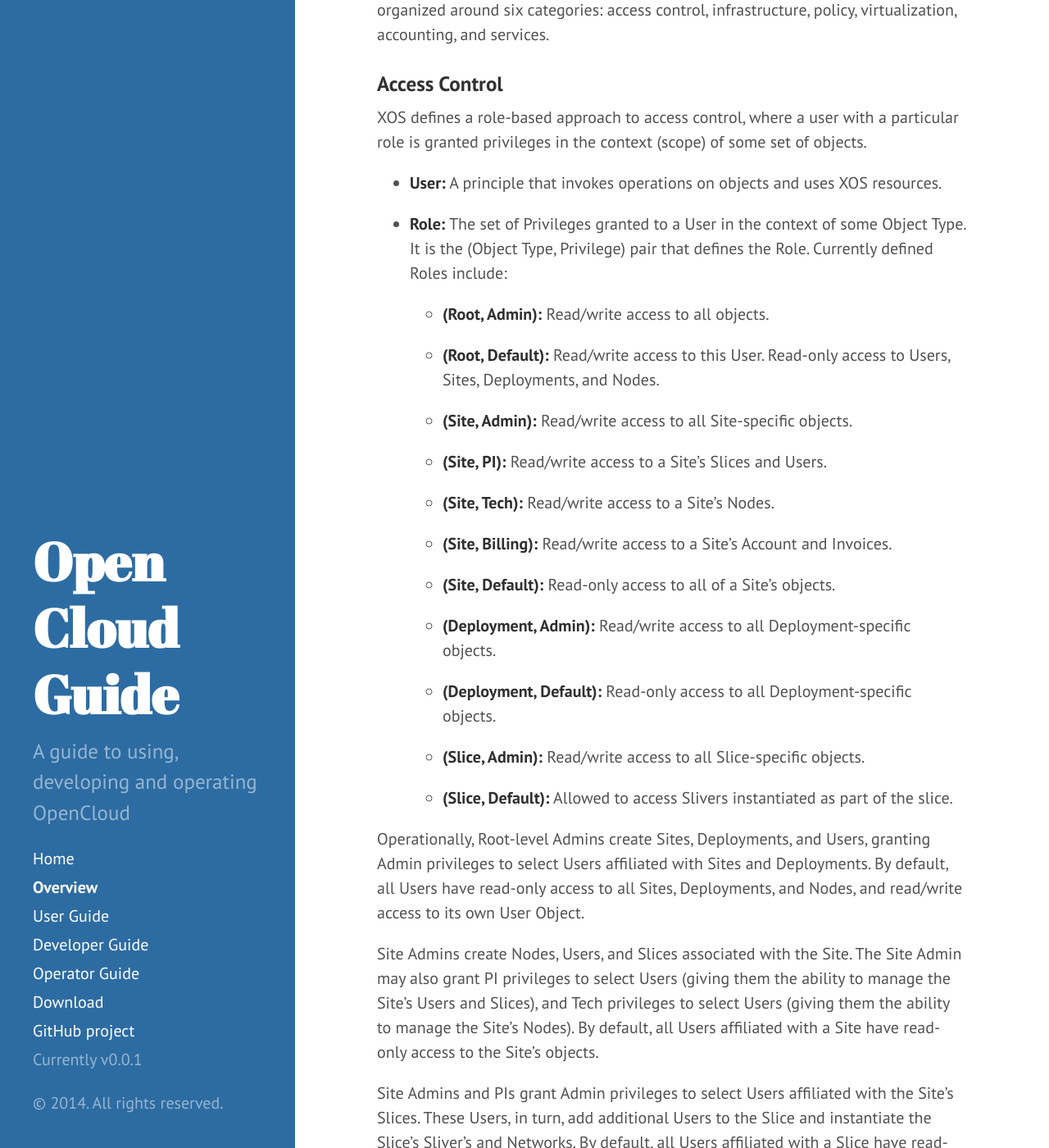
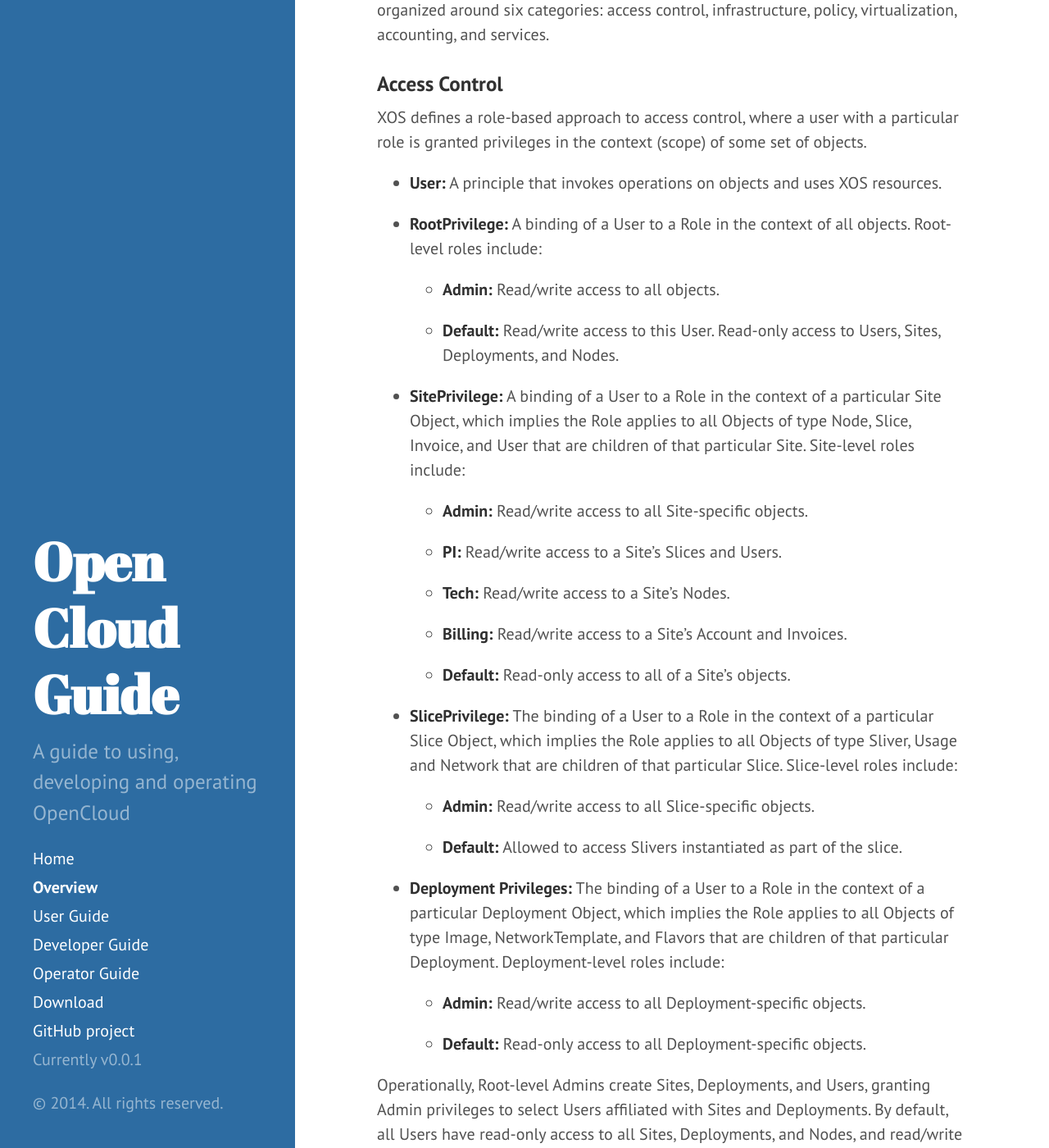
Before and after one commit to open-cloud/open-cloud.github.io.old, a Jekyll site: the page built from 0_overview.md, in a window 1280 px wide and 1400 px high, scrolled down 4338 px. Shown: the whole window at 82% size. Built offline with Jekyll 4.4.1, drawn with Linux system fonts in a browser that asks for light colours; Markdown is read by kramdown in place of the engine named in the settings; some of the changed text lies outside the part shown.

Commit message:
simplified access control

```diff
--- a/0_overview.md
+++ b/0_overview.md
@@ -155,37 +155,48 @@
 * **User:** A principle that invokes operations on objects and uses
   XOS resources.
 
-* **Role:** The set of Privileges granted to a User in the context of
-  some Object Type. It is the (Object Type, Privilege) pair that
-  defines the Role. Currently defined Roles include:
+* **RootPrivilege:** A binding of a User to a Role in the context of
+  all objects. Root-level roles include:
 
-  - **(Root, Admin):** Read/write access to all objects.
+  - **Admin:** Read/write access to all objects.
 
-  - **(Root, Default):** Read/write access to this User. Read-only
-    access to Users, Sites, Deployments, and Nodes.
+  - **Default:** Read/write access to this User. Read-only access to
+    Users, Sites, Deployments, and Nodes.
 
-  - **(Site, Admin):** Read/write access to all Site-specific objects.
+* **SitePrivilege:** A binding of a User to a Role in the context of
+  a particular Site Object, which implies the Role applies to all
+  Objects of type Node, Slice, Invoice, and User that are children of
+  that particular Site. Site-level roles include:
 
-  - **(Site, PI):** Read/write access to a Site's Slices and Users.
+  - **Admin:** Read/write access to all Site-specific objects.
 
-  - **(Site, Tech):** Read/write access to a Site's Nodes.
+  - **PI:** Read/write access to a Site's Slices and Users.
 
-  - **(Site, Billing):** Read/write access to a Site's Account and
-    Invoices.
+  - **Tech:** Read/write access to a Site's Nodes.
 
-  - **(Site, Default):** Read-only access to all of a Site's objects.
+  - **Billing:** Read/write access to a Site's Account and Invoices.
 
-  - **(Deployment, Admin):** Read/write access to all
-    Deployment-specific objects.
+  - **Default:** Read-only access to all of a Site's objects.
 
-  - **(Deployment, Default):** Read-only access to all
-    Deployment-specific objects.
+* **SlicePrivilege:** The binding of a User to a Role in the context
+  of a particular Slice Object, which implies the Role applies to all
+  Objects of type Sliver, Usage and Network that are children of that
+  particular Slice. Slice-level roles include:
 
-  - **(Slice, Admin):** Read/write access to all Slice-specific
-      objects.
+  - **Admin:** Read/write access to all Slice-specific objects.
 
-  - **(Slice, Default):** Allowed to access Slivers instantiated as
-    part of the slice.
+  - **Default:** Allowed to access Slivers instantiated as part of the
+    slice.
+
+* **Deployment Privileges:** The binding of a User to a Role in the
+  context of a particular Deployment Object, which implies the Role
+  applies to all Objects of type Image, NetworkTemplate, and Flavors
+  that are children of that particular Deployment. Deployment-level
+  roles include:
+
+  - **Admin:** Read/write access to all Deployment-specific objects.
+
+  - **Default:** Read-only access to all Deployment-specific objects.
 
 Operationally, Root-level Admins create Sites, Deployments, and Users,
 granting Admin privileges to select Users affiliated with Sites and
@@ -210,38 +221,6 @@
 the Deployment, and specifying what Sites may acquire resources from
 the Deployment. By default, all Users affiliated with a Deployment
 have read-only access to to the Deployment's objects.
-
-####Scope of Roles
-
-The binding of a User to a Role is always in the context of a specific
-Object. Thus, we think of the three-tuple *(User, Role, Object)* as
-defining the operations a given user can perform. However, since Role
-= (Object Type, Privilege), and the data model supports many more
-Object Types than is accounted for in the set of defined roles, we
-must place every Object in the scope of one of the specified Objects.
-For example, Sliver and Network objects are in the scope of some
-Slice, and so on.
-
-In practice, then, the XOS data model defines four specific scopes for
-binding Users to Objects:
-
-* **Root Privileges:** A binding of a User to a Role in the context of
-  all objects.
-
-* **Site Privileges:** A binding of a User to a Role in the context of
-  a particular Site Object, which implies the Role applies to all
-  Objects of type Node, Slice, Invoice, and User that are children of
-  that particular Site.
-
-* **Slice Privileges:** The binding of a User to a Role in the context
-  of a particular Slice Object, which implies the Role applies to all
-  Objects of type Sliver, Usage and Network that are children of that
-  particular Slice.
-
-* **Deployment Privileges:** The binding of a User to a Role in the
-  context of a particular Deployment Object, which implies the Role
-  applies to all Objects of type Image, NetworkTemplate, and
-  Flavors that are children of that particular Deployment.
 
 Note that while the data model permits many different bindings between
 objects, all of the above scoping rules refer to a parent/child
```
